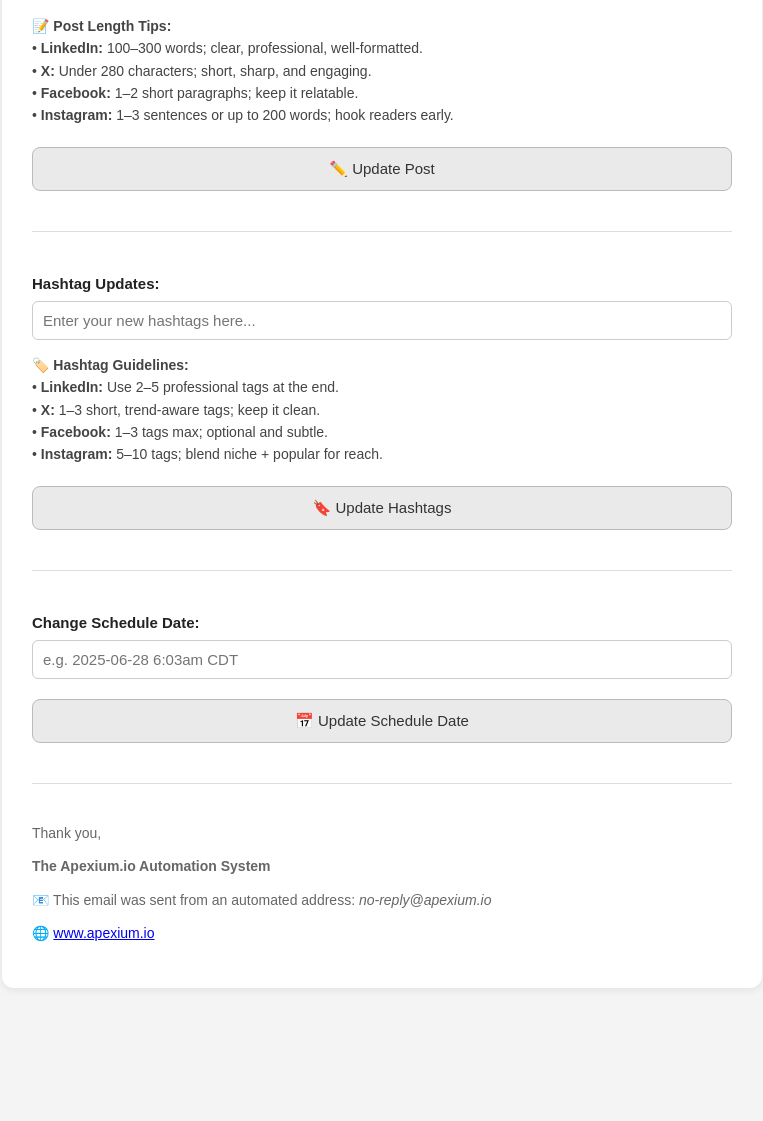
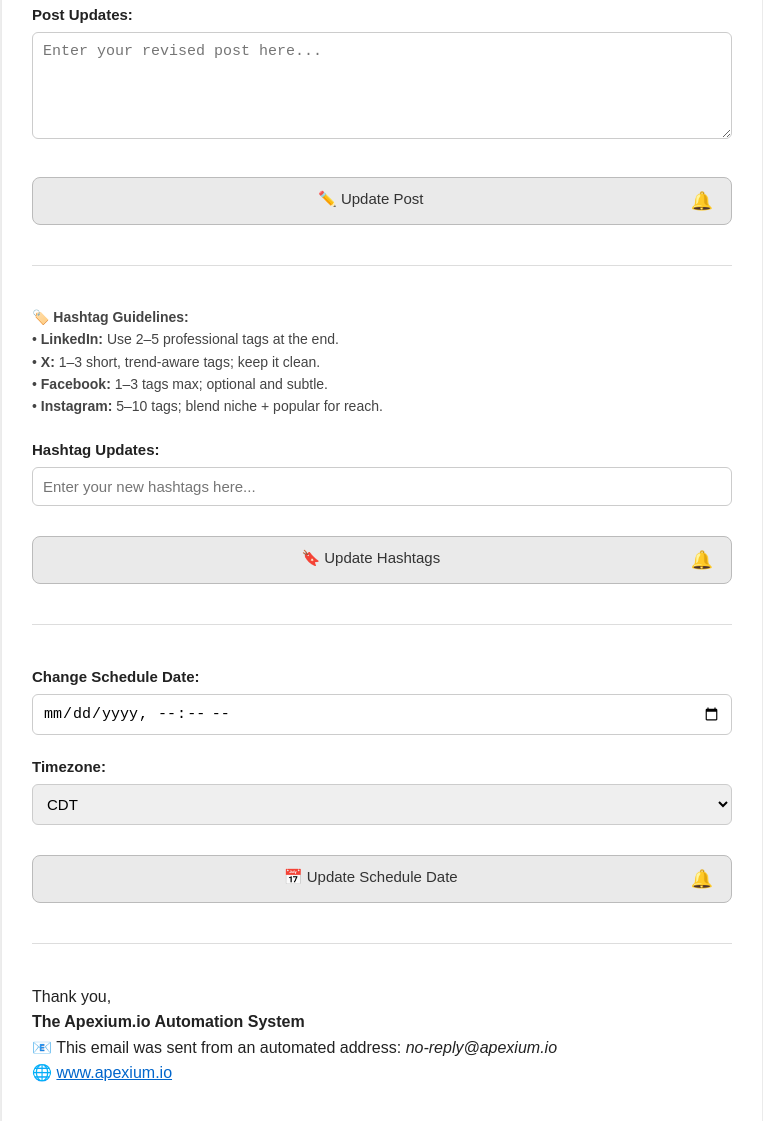
Before and after one commit to Apexium-io/article-approval-form, a plain HTML site: page approve-change.html in a window 1280 px wide. Shown: the part 865-1986 px from the top of the page, without its empty margins (258-1021 px from the left). Before the commit the page ends 1883 px from the top, so only its background shows below. Drawn offline with Linux system fonts and the light colour scheme.

Commit message:
Update approve-change.html

```diff
--- a/approve-change.html
+++ b/approve-change.html
@@ -39,6 +39,7 @@
 
         textarea,
         input[type="text"],
+        input[type="datetime-local"],
         select {
             width: 100%;
             padding: 10px;
@@ -55,7 +56,7 @@
         }
 
         .buttons {
-            margin-top: 20px;
+            margin-top: 30px;
             display: flex;
             gap: 16px;
             flex-wrap: wrap;
@@ -78,15 +79,15 @@
             background-color: #dcdcdc;
         }
 
-        .page-break {
-            margin: 40px 0;
-            border-top: 1px solid #ddd;
-        }
-
         .message {
             margin-top: 30px;
             font-weight: bold;
             color: green;
+        }
+
+        .divider {
+            margin: 40px 0;
+            border-top: 1px solid #ddd;
         }
 
         .guidelines {
@@ -94,29 +95,14 @@
             color: #444;
         }
 
-        .footer {
-            font-size: 14px;
-            color: #666;
-            margin-top: 40px;
-            line-height: 1.4;
+        .notification-icon {
+            float: right;
+            font-size: 18px;
+            color: #888;
         }
 
-        @media screen and (max-width: 600px) {
-            .container {
-                padding: 20px;
-            }
-
-            h1 {
-                font-size: 20px;
-            }
-
-            .buttons {
-                flex-direction: column;
-            }
-
-            button {
-                width: 100%;
-            }
+        a {
+            color: #0066cc;
         }
     </style>
 </head>
@@ -132,7 +118,7 @@
             <input type="hidden" name="actionType" id="actionType">
 
             <label>Article Title:</label>
-            <div id="articleTitle" style="margin-bottom: 10px;">Loading...</div>
+            <div id="articleTitle">Loading...</div>
 
             <label>Article URL:</label>
             <a id="articleLink" href="#" target="_blank">Loading link...</a>
@@ -147,63 +133,74 @@
             <input id="suggestedScheduleDate" class="readonly" readonly type="text">
 
             <div class="buttons">
-                <button type="submit" onclick="setAction('approve')">✅ Approve Post</button>
+                <button type="submit" onclick="setAction('approve')">✅ Approve Post <span
+                        class="notification-icon">🔔</span></button>
             </div>
 
-            <div class="page-break"></div>
-
-            <label>Post Updates:</label>
-            <textarea name="newPostContent" rows="5" placeholder="Enter your revised post here..."></textarea>
+            <div class="divider"></div>
 
             <div class="guidelines">
                 <p><strong>📝 Post Length Tips:</strong><br />
                     • <strong>LinkedIn:</strong> 100–300 words; clear, professional, well-formatted.<br />
                     • <strong>X:</strong> Under 280 characters; short, sharp, and engaging.<br />
                     • <strong>Facebook:</strong> 1–2 short paragraphs; keep it relatable.<br />
-                    • <strong>Instagram:</strong> 1–3 sentences or up to 200 words; hook readers early.</p>
+                    • <strong>Instagram:</strong> 1–3 sentences or up to 200 words; hook readers early.
+                </p>
             </div>
 
+            <label>Post Updates:</label>
+            <textarea name="newPostContent" rows="5" placeholder="Enter your revised post here..."></textarea>
+
             <div class="buttons">
-                <button type="submit" onclick="setAction('changePost')">✏️ Update Post</button>
+                <button type="submit" onclick="setAction('changePost')">✏️ Update Post <span
+                        class="notification-icon">🔔</span></button>
             </div>
 
-            <div class="page-break"></div>
-
-            <label>Hashtag Updates:</label>
-            <input type="text" name="newHashtagContent" placeholder="Enter your new hashtags here...">
+            <div class="divider"></div>
 
             <div class="guidelines">
                 <p><strong>🏷️ Hashtag Guidelines:</strong><br />
                     • <strong>LinkedIn:</strong> Use 2–5 professional tags at the end.<br />
                     • <strong>X:</strong> 1–3 short, trend-aware tags; keep it clean.<br />
                     • <strong>Facebook:</strong> 1–3 tags max; optional and subtle.<br />
-                    • <strong>Instagram:</strong> 5–10 tags; blend niche + popular for reach.</p>
+                    • <strong>Instagram:</strong> 5–10 tags; blend niche + popular for reach.
+                </p>
             </div>
 
+            <label>Hashtag Updates:</label>
+            <input type="text" name="newHashtagContent" placeholder="Enter your new hashtags here...">
+
             <div class="buttons">
-                <button type="submit" onclick="setAction('changeHashtag')">🔖 Update Hashtags</button>
+                <button type="submit" onclick="setAction('changeHashtag')">🔖 Update Hashtags <span
+                        class="notification-icon">🔔</span></button>
             </div>
 
-            <div class="page-break"></div>
+            <div class="divider"></div>
 
             <label>Change Schedule Date:</label>
-            <input type="text" name="newScheduleDate" placeholder="e.g. 2025-06-28 6:03am CDT">
+            <input type="datetime-local" name="newScheduleDate" min="2025-01-01T00:00" required>
+            <label>Timezone:</label>
+            <select name="timezone">
+                <option value="CDT">CDT</option>
+                <option value="EST">EST</option>
+                <option value="PST">PST</option>
+                <option value="UTC">UTC</option>
+            </select>
 
             <div class="buttons">
-                <button type="submit" onclick="setAction('changeScheduleDate')">📅 Update Schedule Date</button>
+                <button type="submit" onclick="setAction('changeScheduleDate')">📅 Update Schedule Date <span
+                        class="notification-icon">🔔</span></button>
             </div>
+
+            <div class="divider"></div>
+
+            <p>Thank you,<br /><strong>The Apexium.io Automation System</strong><br />
+                📧 This email was sent from an automated address: <em>no-reply@apexium.io</em><br />
+                🌐 <a href="https://www.apexium.io" target="_blank">www.apexium.io</a>
+            </p>
         </form>
 
         <div class="message" id="messageBox"></div>
-
-        <div class="page-break"></div>
-
-        <div class="footer">
-            <p>Thank you,</p>
-            <p><strong>The Apexium.io Automation System</strong></p>
-            <p>📧 This email was sent from an automated address: <em>no-reply@apexium.io</em></p>
-            <p>🌐 <a href="https://www.apexium.io" target="_blank">www.apexium.io</a></p>
-        </div>
     </div>
 
     <script>
@@ -215,19 +212,14 @@
         document.getElementById("articleId").value = articleId || "";
         document.getElementById("platform").value = platform || "";
         document.getElementById("email").value = email || "";
-
         document.getElementById("formTitle").textContent = `Approve or Edit Social Post (${platform})`;
 
         async function loadArticleData() {
             if (!articleId || !platform) return;
 
             const res = await fetch(`https://pivotpointit.app.n8n.cloud/webhook/get-article?articleId=${articleId}&platform=${platform}`);
-            if (!res.ok) {
-                console.error("Failed to load article data");
-                return;
-            }
+            const data = await res.json();
 
-            const data = await res.json();
             document.getElementById("articleTitle").textContent = data.title || "—";
             document.getElementById("articleLink").href = data.url || "#";
             document.getElementById("articleLink").textContent = "View Article";
```
